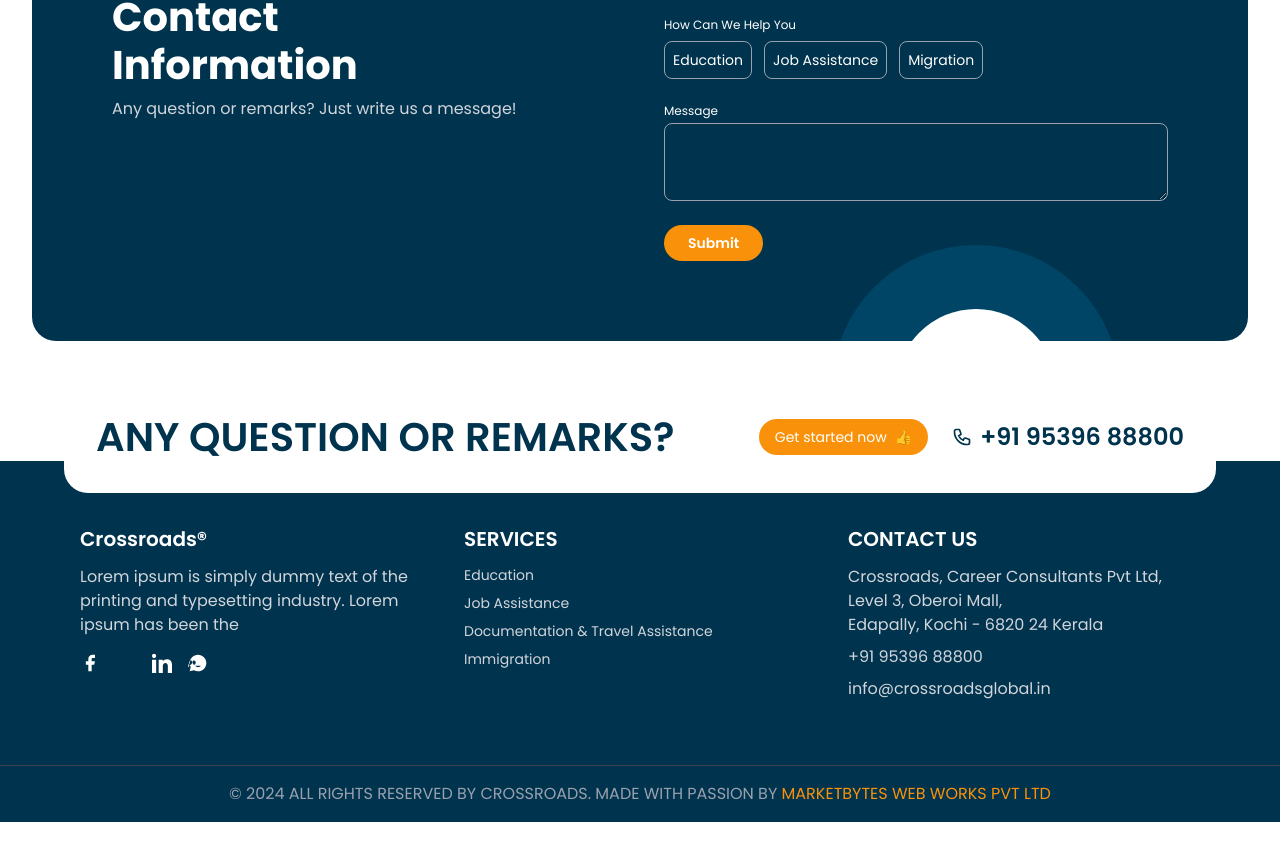
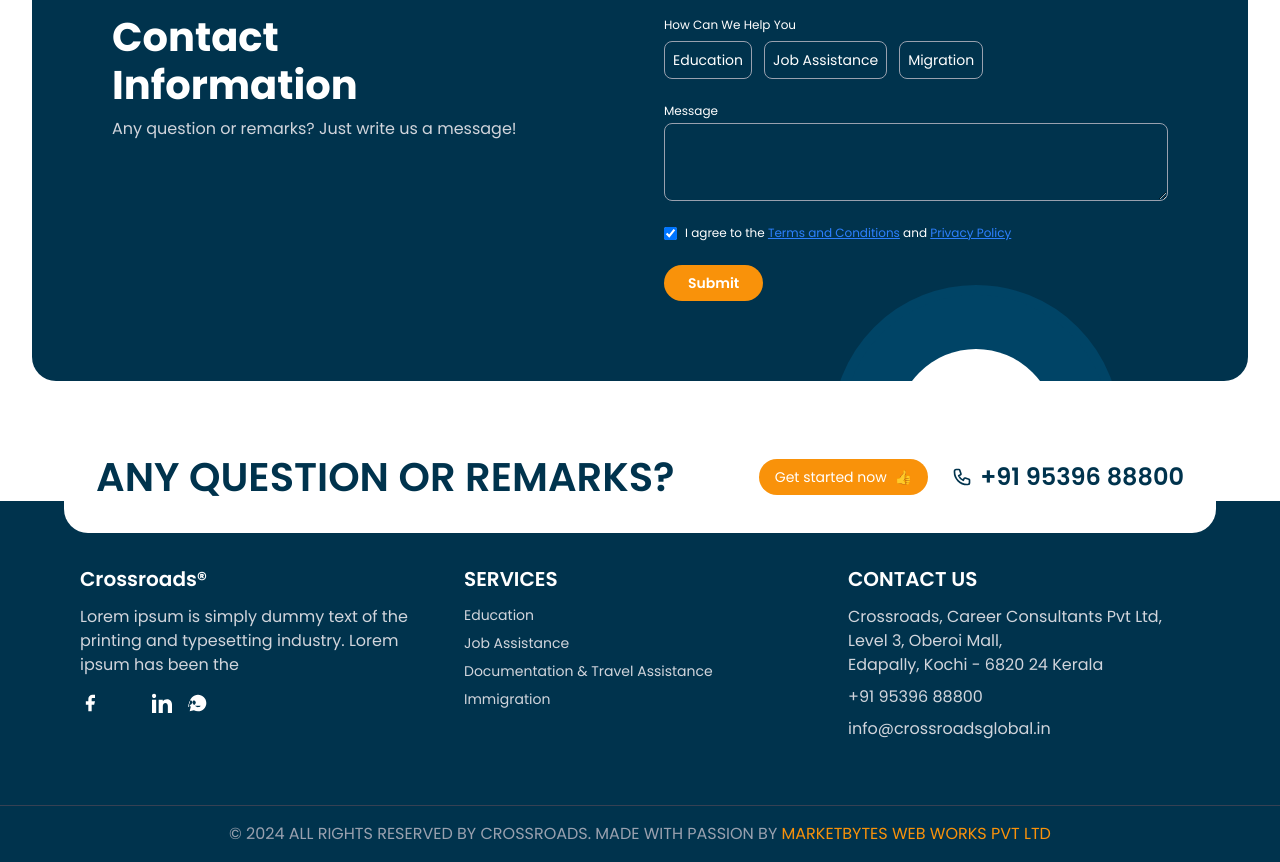
Before and after one commit to silvia-marketbytes/crossroads_frontend, a React (Vite) app: page /Blogs in a window 1280 px wide. Shown: the part 2803-3665 px from the top of the page. Before the commit the page ends 3625 px from the top, so only its background shows below. Built offline with nearby package versions, Linux system fonts and the light colour scheme.

Commit message:
some corrections done

```diff
--- a/src/pages/Home/UiComponents/AboutSection/index.jsx
+++ b/src/pages/Home/UiComponents/AboutSection/index.jsx
@@ -1,27 +1,25 @@
 import React from 'react';
-import { Link } from 'react-router';
+import { Link } from 'react-router-dom';
 
 const AboutSection = () => {
   return (
     <section className="py-10 sm:py-13">
       <div className="flex max-w-7xl mx-auto px-4 sm:px-6 lg:px-8">
         <div className='relative w-1/2 grid justify-end text-end shadow-[8px_0_15px_-3px_rgba(0,0,0,0.1)] p-8'>
-          <div className='absolute w-full h-6 bg-white -top-2'>
-
-          </div>
-          <h2 className="text-3xl font-bold text-end mb-2">About Us</h2>
-          <p className="text-end mb-8">
-            At Crossroads, we tailor our guidance to meet your unique needs and aspirations.
-          </p>
-          <div className='absolute w-full h-6 bg-white -bottom-2'>
-
-          </div>
+          <div className='absolute w-full h-6 bg-white -top-2'></div>
+          <h2 className="text-xs font-semibold text-[#00334D] uppercase mb-2">About Us</h2>
+          <h3 className="text-3xl font-bold text-end mb-2">
+            <span style={{ color: '#00334D' }}>At </span>
+            <span style={{ color: '#F9920A' }}>Crossroads</span>
+            <span style={{ color: '#00334D' }}> we tailor our guidance</span>
+          </h3>
+          <div className='absolute w-full h-6 bg-white -bottom-2'></div>
         </div>
         <div className='w-1/2 grid items-center justify-start text-start px-8'>
-          <p>
-            We are committed to providing personalized support and resources to help you navigate your educational journey. Our team of experts is dedicated to understanding your goals and challenges, ensuring that you receive the guidance you need to succeed.
+          <p className="text-lg text-gray-600 mb-6">
+            We are a team of seasoned professionals who provide comprehensive educational support, from selecting the right study programs to assisting with job placements, both in India and internationally. Our experts are with our students every step of the way, ensuring that they reach their educational goals and embark on successful careers.
           </p>
-          <Link to="">Read More</Link>
+          <Link to="/Aboutus" className="text-[#F9920A] text-lg hover:underline">Read More →</Link>
         </div>
       </div>
     </section>
--- a/src/pages/Home/UiComponents/ContactSection/index.jsx
+++ b/src/pages/Home/UiComponents/ContactSection/index.jsx
@@ -9,6 +9,7 @@
     location: "",
     helpOption: "",
     message: "",
+    acceptPrivacyPolicy: true, // Default to checked
   });
 
   const [errors, setErrors] = useState({});
@@ -28,6 +29,14 @@
     }));
   };
 
+  const handleCheckboxChange = (e) => {
+    const { name, checked } = e.target;
+    setFormData((prevData) => ({
+      ...prevData,
+      [name]: checked,
+    }));
+  };
+
   const validateForm = () => {
     const newErrors = {};
     if (!formData.name.trim()) newErrors.name = "Name is required";
@@ -39,6 +48,8 @@
 
     if (!formData.helpOption) newErrors.helpOption = "Please select an option";
     if (!formData.message.trim()) newErrors.message = "Message is required";
+    if (!formData.acceptPrivacyPolicy)
+      newErrors.acceptPrivacyPolicy = "You must accept the privacy policy";
     return newErrors;
   };
 
@@ -59,6 +70,7 @@
       location: "",
       helpOption: "",
       message: "",
+      acceptPrivacyPolicy: true, // Reset to checked
     });
     alert("Form submitted successfully!");
   };
@@ -231,6 +243,33 @@
                 )}
               </div>
 
+              {/* Privacy Policy Checkbox */}
+              <div className="md:col-span-2 flex items-center">
+                <input
+                  type="checkbox"
+                  id="acceptPrivacyPolicy"
+                  name="acceptPrivacyPolicy"
+                  checked={formData.acceptPrivacyPolicy}
+                  onChange={handleCheckboxChange}
+                  className="mr-2 p-2 rounded-lg border border-gray-400 text-white placeholder-gray-400 focus:outline-none focus:ring-2 focus:ring-[#F9920A] text-sm"
+                />
+                <label htmlFor="acceptPrivacyPolicy" className="text-white text-xs">
+                  I agree to the{" "}
+                  <a href="/terms-and-conditions" className="text-blue-500 underline">
+                    Terms and Conditions
+                  </a>{" "}
+                  and{" "}
+                  <a href="/privacy-policy" className="text-blue-500 underline">
+                    Privacy Policy
+                  </a>
+                </label>
+                {errors.acceptPrivacyPolicy && (
+                  <p className="text-red-400 text-xs mt-1">
+                    {errors.acceptPrivacyPolicy}
+                  </p>
+                )}
+              </div>
+
               {/* Submit Button */}
               <div className="md:col-span-2 flex justify-start">
                 <button
--- a/src/pages/Home/UiComponents/FreeEducationSection/index.jsx
+++ b/src/pages/Home/UiComponents/FreeEducationSection/index.jsx
@@ -1,4 +1,5 @@
 import React from 'react';
+import { Link } from 'react-router-dom';
 import CountryCard from '../../../../components/UiComponents/CountryCard';
 
 // Placeholder for the world map background image
@@ -6,11 +7,11 @@
 
 const FreeEducationSection = () => {
   const countries = [
-    { name: 'Austria', flagSrc: '/src/assets/flags/austria.png', borderOrientation: 'to bottom' }, // Orange top, blue bottom
-    { name: 'Germany', flagSrc: '/src/assets/flags/germany.png', borderOrientation: 'to right' }, // Orange left, blue right
-    { name: 'Slovakia', flagSrc: '/src/assets/flags/slovakia.png', borderOrientation: 'to top' }, // Orange bottom, blue top
-    { name: 'Slovenia', flagSrc: '/src/assets/flags/slovenia.png', borderOrientation: '45deg' }, // Orange top-left, blue bottom-right
-    { name: 'Italy', flagSrc: '/src/assets/flags/italy.png', borderOrientation: '135deg' }, // Orange top-right, blue bottom-left
+    { name: 'Austria', flagSrc: '/src/assets/flags/austria.png', borderOrientation: 'to bottom', path: '/services/education/country/australia' },
+    { name: 'Germany', flagSrc: '/src/assets/flags/germany.png', borderOrientation: 'to right', path: '/services/education/country/germany' },
+    { name: 'Slovakia', flagSrc: '/src/assets/flags/slovakia.png', borderOrientation: 'to top', path: '/services/education/country/slovakia' },
+    { name: 'Slovenia', flagSrc: '/src/assets/flags/slovenia.png', borderOrientation: '45deg', path: '/services/education/country/slovakia' },
+    { name: 'Italy', flagSrc: '/src/assets/flags/italy.png', borderOrientation: '135deg', path: '/services/education/country/italy' },
   ];
 
   return (
@@ -39,12 +40,13 @@
           style={{ backgroundImage: `url(${worldMapBg})`, width: '100%' }}
         >
           {countries.map((country, index) => (
-            <CountryCard
-              key={index}
-              name={country.name}
-              flagSrc={country.flagSrc}
-              borderOrientation={country.borderOrientation}
-            />
+            <Link to={country.path} key={index}>
+              <CountryCard
+                name={country.name}
+                flagSrc={country.flagSrc}
+                borderOrientation={country.borderOrientation}
+              />
+            </Link>
           ))}
         </div>
       </div>
--- a/src/pages/Home/UiComponents/Hero/index.jsx
+++ b/src/pages/Home/UiComponents/Hero/index.jsx
@@ -42,11 +42,11 @@
       </div>
 
       {/* Get in Touch Button (Vertical) */}
-      <Button
+      {/* <Button
         label="Get in Touch"
         variant="secondary"
         className="fixed hidden md:block -right-14 top-1/2 transform -translate-y-1/4 text-white px-6 py-3 rounded-none rotate-270 bg-[#F9920A]"
-      />
+      /> */}
 
       {/* CSS for hover effects */}
       <style jsx>{`
--- a/src/pages/Testimonial/index.jsx
+++ b/src/pages/Testimonial/index.jsx
@@ -1,6 +1,7 @@
 import React, { Suspense, useState, useEffect } from "react";
 import PropTypes from "prop-types";
 import Banner from "../../components/Banner";
+import ContactSection from "../Home/UiComponents/ContactSection";("../Home/UiComponents/ContactSection");
 import bannerImg from "../../assets/testimonials/our_sucess_story.webp";
 import student1 from "../../assets/Students/Student1.png";
 import student2 from "../../assets/Students/Student2.png";
@@ -369,9 +370,14 @@
           </div>
         </div>
       </section>
+
+              <ContactSection />
+
     </div>
   );
 };
+
+
 
 TestimonialCard.propTypes = {
   item: PropTypes.shape({
@@ -386,3 +392,6 @@
 };
 
 export default Testimonials;
+
+
+<ContactSection />
```
